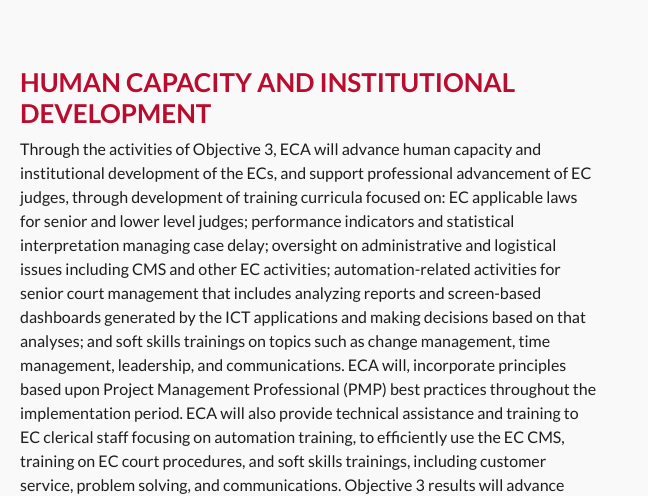
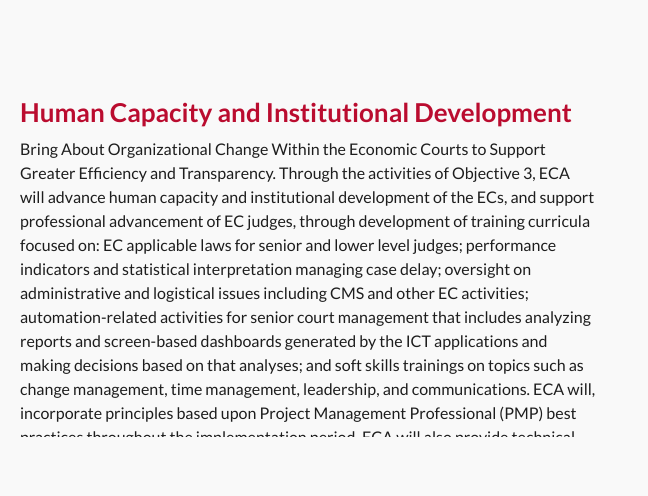
Before and after one commit to AhmedMamdouh21/USAID, a plain HTML site: page technical-approach.html in a window 1280 px wide. Shown: the part 1331-1827 px from the top of the page, 632-1280 px from the left. Drawn offline with nearby package versions, Linux system fonts and the light colour scheme.

Commit message:
border Map - footer & technical-approach

```diff
--- a/assets/css/style-rtl.scss
+++ b/assets/css/style-rtl.scss
@@ -2166,7 +2166,8 @@ a.fc-more {
     max-width: 100% ;
     height: auto;
     display: block;
-
+    border: 5px solid $red;
+    border-radius: 20px;
     .active {
         transition: $transitionFast;
 
@@ -2245,3 +2246,24 @@ a.fc-more {
 }
 
 /* End Scroll To Top */
+
+.descrption-scroll {
+    max-height: 300px;
+    overflow-y: auto;
+    &::-webkit-scrollbar {
+        width: 8px;
+        background-color: #F5F5F5;
+      }
+
+      &::-webkit-scrollbar-track {
+        -webkit-box-shadow: inset 0 0 6px rgba(0,0,0,0.3);
+        border-radius: 10px;
+        background-color: #F5F5F5;
+      }
+
+      &::-webkit-scrollbar-thumb {
+        border-radius: 10px;
+        -webkit-box-shadow: inset 0 0 6px rgba(0,0,0,.3);
+        background-color: $red;
+      }
+}
--- a/assets/css/style.scss
+++ b/assets/css/style.scss
@@ -2153,7 +2153,9 @@ a.fc-more {
     max-width: 100%;
     height: auto;
     display: block;
-
+    padding: 0.5rem;
+    border: 5px solid $red;
+    border-radius: 20px;
     .active {
         transition: $transitionFast;
 
@@ -2232,3 +2234,25 @@ a.fc-more {
 }
 
 /* End Scroll To Top */
+
+
+.descrption-scroll {
+    max-height: 300px;
+    overflow-y: auto;
+    &::-webkit-scrollbar {
+        width: 8px;
+        background-color: #F5F5F5;
+      }
+
+      &::-webkit-scrollbar-track {
+        -webkit-box-shadow: inset 0 0 6px rgba(0,0,0,0.3);
+        border-radius: 10px;
+        background-color: #F5F5F5;
+      }
+
+      &::-webkit-scrollbar-thumb {
+        border-radius: 10px;
+        -webkit-box-shadow: inset 0 0 6px rgba(0,0,0,.3);
+        background-color: $red;
+      }
+}
--- a/technical-approach.html
+++ b/technical-approach.html
@@ -191,37 +191,44 @@
             </div>
             <div class="col-lg-6 d-flex flex-column justify-content-center">
               <h3 class="medium-title color-red font-title font-bold">
-                HUMAN CAPACITY AND INSTITUTIONAL DEVELOPMENT
+                Human Capacity and Institutional Development
               </h3>
-              <p>
-                Through the activities of Objective 3, ECA will advance human
-                capacity and institutional development of the ECs, and support
-                professional advancement of EC judges, through development of
-                training curricula focused on: EC applicable laws for senior and
-                lower level judges; performance indicators and statistical
-                interpretation managing case delay; oversight on administrative
-                and logistical issues including CMS and other EC activities;
-                automation-related activities for senior court management that
-                includes analyzing reports and screen-based dashboards generated
-                by the ICT applications and making decisions based on that
-                analyses; and soft skills trainings on topics such as change
-                management, time management, leadership, and communications. ECA
-                will, incorporate principles based upon Project Management
-                Professional (PMP) best practices throughout the implementation
-                period. ECA will also provide technical assistance and training
-                to EC clerical staff focusing on automation training, to
-                efficiently use the EC CMS, training on EC court procedures, and
-                soft skills trainings, including customer service, problem
-                solving, and communications. Objective 3 results will advance
-                human capacity and institutional development of the ECs, and
-                support the professional advancement of EC judges through the
-                development of training curricula focused on EC applicable laws
-                for judges, analyzing reports and screen-based dashboards
-                generated by Information and Communications Technology (ICT)
-                applications; and soft skills training courses on topics such as
-                change management, time management, leadership, and
-                communications.
-              </p>
+              <!-- Start 17_05_2022 -->
+              <div class="descrption-scroll">
+                <p>
+                  Bring About Organizational Change Within the Economic Courts
+                  to Support Greater Efficiency and Transparency. Through the
+                  activities of Objective 3, ECA will advance human capacity and
+                  institutional development of the ECs, and support professional
+                  advancement of EC judges, through development of training
+                  curricula focused on: EC applicable laws for senior and lower
+                  level judges; performance indicators and statistical
+                  interpretation managing case delay; oversight on
+                  administrative and logistical issues including CMS and other
+                  EC activities; automation-related activities for senior court
+                  management that includes analyzing reports and screen-based
+                  dashboards generated by the ICT applications and making
+                  decisions based on that analyses; and soft skills trainings on
+                  topics such as change management, time management, leadership,
+                  and communications. ECA will, incorporate principles based
+                  upon Project Management Professional (PMP) best practices
+                  throughout the implementation period. ECA will also provide
+                  technical assistance and training to EC clerical staff
+                  focusing on automation training, to efficiently use the EC
+                  CMS, training on EC court procedures, and soft skills
+                  trainings, including customer service, problem solving, and
+                  communications. Objective 3 results will advance human
+                  capacity and institutional development of the ECs, and support
+                  the professional advancement of EC judges through the
+                  development of training curricula focused on EC applicable
+                  laws for judges, analyzing reports and screen-based dashboards
+                  generated by Information and Communications Technology (ICT)
+                  applications; and soft skills training courses on topics such
+                  as change management, time management, leadership, and
+                  communications.
+                </p>
+              </div>
+              <!-- End 17_05_2022 -->
             </div>
           </div>
         </div>
```
Also changed, not shown: index.html (+40 -74 lines), assets/css/style-rtl.css, assets/css/style.css, 2 other files.
